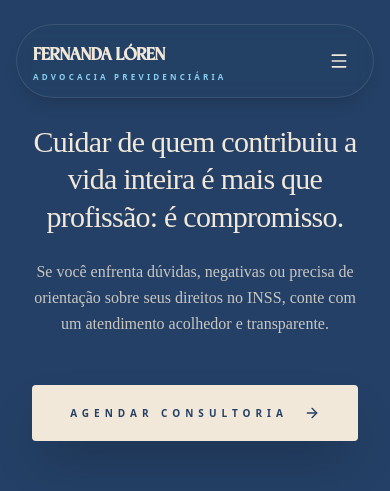
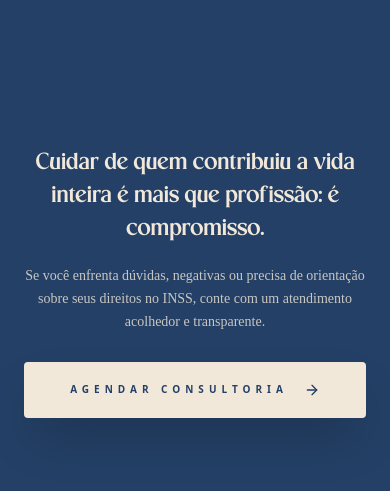
Before and after one commit to LeandroLDomingos/fernanda-loren-advocacia, a React (Vite) app: page / in a window 390 px wide. Shown: the top 491 px of the page. Built offline with nearby package versions, Linux system fonts and the light colour scheme.

Commit message:
Ajusta estilos e animações no componente Hero e Navbar para melhor responsividade e usabilidade

```diff
--- a/src/components/Hero.tsx
+++ b/src/components/Hero.tsx
@@ -8,14 +8,14 @@ export default function Hero() {
   return (
     <section className="relative min-h-screen flex flex-col md:flex-row items-stretch bg-primary overflow-hidden">
       {/* Text Content Side */}
-      <div className="flex-1 flex items-center justify-center p-8 md:p-24 z-10">
-        <div className="max-w-xl text-center md:text-left space-y-6 md:space-y-12">
+      <div className="flex-1 flex items-center justify-center px-6 py-16 md:p-24 z-10">
+        <div className="max-w-xl text-center md:text-left space-y-5 md:space-y-12">
           <motion.div
             initial={{ opacity: 0, y: 20 }}
             animate={{ opacity: 1, y: 0 }}
             transition={{ duration: 1, ease: [0.16, 1, 0.3, 1] }}
           >
-            <h1 className="text-3xl md:text-6xl font-serif leading-tight text-bg-light">
+            <h1 className="text-2xl sm:text-3xl md:text-6xl font-[family-name:var(--font-brand)] leading-snug text-bg-light">
               {BRAND.TAGLINE}
             </h1>
           </motion.div>
@@ -24,13 +24,13 @@ export default function Hero() {
             initial={{ opacity: 0, y: 20 }}
             animate={{ opacity: 1, y: 0 }}
             transition={{ delay: 0.3, duration: 1 }}
-            className="space-y-8"
+            className="space-y-5 md:space-y-8"
           >
-            <p className="text-base md:text-2xl font-serif leading-relaxed text-bg-light/80">
+            <p className="text-sm sm:text-base md:text-2xl font-serif leading-relaxed text-bg-light/80">
               Se você enfrenta dúvidas, negativas ou precisa de orientação sobre seus direitos no INSS, conte com um atendimento acolhedor e transparente.
             </p>
 
-            <div className="pt-4 md:pt-8">
+            <div className="pt-2 md:pt-8">
               <a
                 href={whatsappUrl}
                 target="_blank"
--- a/src/components/Navbar.tsx
+++ b/src/components/Navbar.tsx
@@ -35,19 +35,18 @@ export default function Navbar() {
     <nav className="fixed top-6 left-0 right-0 z-50 flex justify-center px-4">
       <motion.div
         initial={{ y: -20, opacity: 0 }}
-        animate={{ y: 0, opacity: 1 }}
-        className={`transition-all duration-500 border rounded-full px-4 md:px-8 py-4 flex items-center justify-between w-full max-w-[1100px] shadow-lg ${
-          isScrolled
-            ? "bg-bg-light/90 backdrop-blur-md border-primary/10"
-            : "bg-primary/20 backdrop-blur-sm border-white/10"
+        animate={{ y: isScrolled ? 0 : -80, opacity: isScrolled ? 1 : 0 }}
+        transition={{ duration: 0.4, ease: 'easeInOut' }}
+        className={`transition-colors duration-500 border rounded-full px-4 md:px-8 py-4 flex items-center justify-between w-full max-w-[1100px] shadow-lg bg-bg-light/90 backdrop-blur-md border-primary/10 ${
+          !isScrolled ? 'pointer-events-none' : ''
         }`}
       >
         {/* Brand */}
         <div className="flex items-center gap-3">
           <div className="flex flex-col leading-none">
-            <span className={`font-[family-name:var(--font-brand)] text-lg md:text-2xl tracking-tight font-bold transition-colors duration-500 ${
-              isScrolled ? "text-primary" : "text-bg-light"
-            }`}>{BRAND.NAME}</span>
+            <span className="font-[family-name:var(--font-brand)] text-lg md:text-2xl tracking-tight font-bold text-primary">
+              {BRAND.NAME}
+            </span>
             <span className="text-[8px] uppercase tracking-[0.4em] text-accent font-sans font-bold mt-1">{BRAND.SUBTITLE}</span>
           </div>
         </div>
@@ -58,9 +57,7 @@ export default function Navbar() {
             <button
               key={id}
               onClick={() => scrollTo(id)}
-              className={`text-[10px] font-sans font-bold uppercase tracking-[0.2em] transition-colors duration-500 relative group ${
-                isScrolled ? "text-primary/70 hover:text-primary" : "text-bg-light/70 hover:text-bg-light"
-              }`}
+              className="text-[10px] font-sans font-bold uppercase tracking-[0.2em] transition-colors duration-500 relative group text-primary/70 hover:text-primary"
             >
               {label}
               <span className="absolute -bottom-1 left-0 w-0 h-[1px] bg-accent transition-all duration-500 group-hover:w-full"></span>
@@ -73,19 +70,14 @@ export default function Navbar() {
           href={whatsappUrl}
           target="_blank"
           rel="noopener noreferrer"
-          className={`hidden md:block px-6 md:px-8 py-2.5 rounded-full text-[10px] font-sans font-bold uppercase tracking-[0.2em] transition-all duration-500 shadow-md ${
-            isScrolled
-              ? "bg-primary text-bg-light hover:bg-accent hover:text-primary"
-              : "bg-bg-light text-primary hover:bg-accent hover:text-primary"
-          }`}>
+          className="hidden md:block px-6 md:px-8 py-2.5 rounded-full text-[10px] font-sans font-bold uppercase tracking-[0.2em] transition-all duration-500 shadow-md bg-primary text-bg-light hover:bg-accent hover:text-primary"
+        >
           Consultoria
         </a>
 
         {/* Mobile hamburger */}
         <button
-          className={`md:hidden p-2 rounded-full transition-colors duration-300 ${
-            isScrolled ? "text-primary" : "text-bg-light"
-          }`}
+          className="md:hidden p-2 rounded-full transition-colors duration-300 text-primary"
           onClick={() => setMenuOpen(!menuOpen)}
           aria-label="Menu"
         >
```
